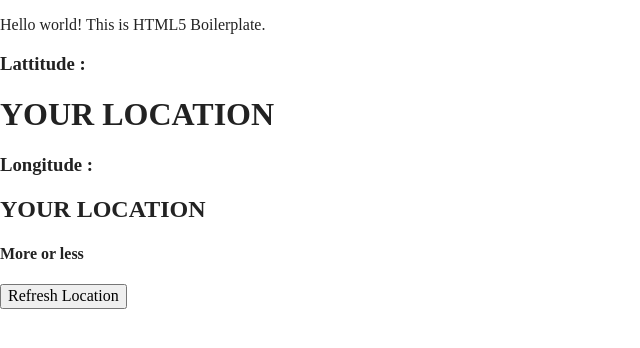
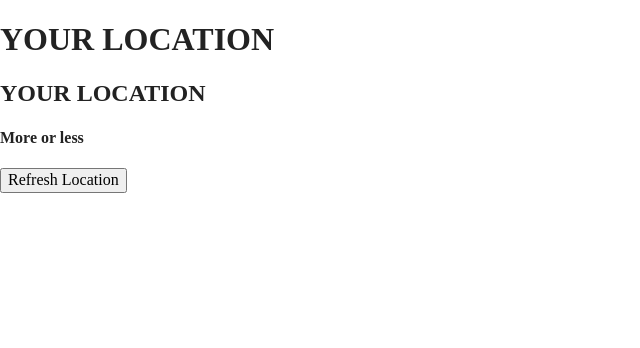
Before and after one commit to CodingBlood/CodingBlood-hunt, a website built with Parcel: page index.html in a window 1280 px wide. Shown: the whole page, without its empty margins (0-640 px from the left). Built offline with nearby package versions, Linux system fonts and the light colour scheme; no server answers.

Commit message:
Few Modifications

```diff
--- a/index.html
+++ b/index.html
@@ -25,9 +25,8 @@
 <body>
 
   <!-- Add your site or application content here -->
-  <p>Hello world! This is HTML5 Boilerplate.</p>
-  <h3>Lattitude : </h3><h1>YOUR LOCATION</h1>
-  <h3>Longitude : </h3><h2>YOUR LOCATION</h2>
+  <h1>YOUR LOCATION</h1>
+  <h2>YOUR LOCATION</h2>
   <h4>More or less</h4>
   <button onclick="begin()">Refresh Location</button>
   <script src="js/vendor/modernizr-3.11.2.min.js"></script>
```
